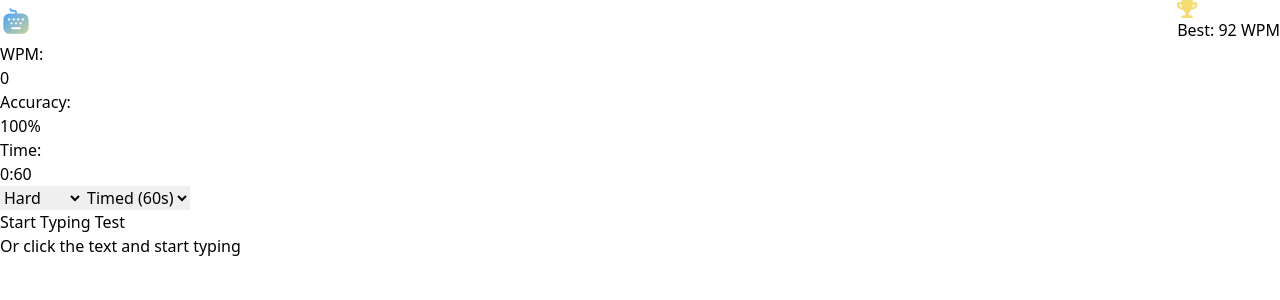
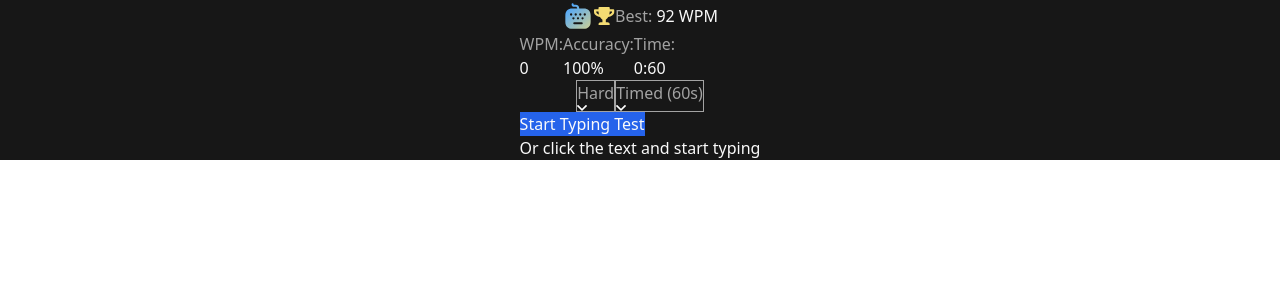
Before and after one commit to uconnwomensbball/typing-speed-test-app, a React (Vite) app: page / in a window 1280 px wide. Shown: the top 300 px of the page. Built offline with nearby package versions, Linux system fonts and the light colour scheme.

Commit message:
26 Apr 26 - styles:general; feat: checked radiobtn functionality; initial start test functionality; chore: added footer

```diff
--- a/src/App.jsx
+++ b/src/App.jsx
@@ -4,45 +4,77 @@ import { useState } from 'react'
 function App() {
 
   const [isInitialScreen, setInitialScreen] = useState(true)
+  const [isDifficultyMenuDisplayed, setIsDifficultyMenuDisplayed] = useState(false)
+  const [isTestTypeMenuDisplayed, setIsTypeTestMenuDisplayed] = useState(false)
+
   return (
-    <>
+    <div className="bg-neutral-900 flex flex-col justify-center items-center">
+
       <header className="flex flex-row justify-between items-center">
         <img src="src\assets\images\logo-small.svg"/>
-        <div>
+        <div className="flex flex-row justify-center items-center">
         <img src="src\assets\images\icon-personal-best.svg"/>
-        <p>Best: 92 WPM</p>
+        <p className="text-neutral-400">Best: <span className="text-neutral-50">92 WPM</span></p>
         </div>
       </header>
 
       <main>
-        <nav>
+        <nav className="flex flex-row">
           <div>
-            <p>WPM:</p>
-            <p>0</p>
+            <p className="text-neutral-400">WPM:</p>
+            <p className="text-neutral-50">0</p>
           </div>
           <div>
-            <p>Accuracy:</p>
-            <p>100%</p>
+            <p className="text-neutral-400">Accuracy:</p>
+            <p className="text-neutral-50">100%</p>
           </div>
           <div>
-            <p>Time:</p>
-            <p>0:60</p>
+            <p className="text-neutral-400">Time:</p>
+            <p className="text-neutral-50">0:60</p>
           </div>
-        <select>
-          <option><button type="radio"></button>Hard</option>
-          <option><button type="radio"></button>Medium</option>
-          <option><button type="radio"></button>Easy</option>
-        </select>
-        <select>
-          <option><button type="radio"></button>Timed (60s)</option>
-          <option><button type="radio"></button>Passage</option>
-        </select>
         </nav>
-        <button>Start Typing Test</button>
-        <p>Or click the text and start typing</p>
+
+        <div className="flex flex-row justify-center items-center">
+          <div className="border border-neutral-400 pointer" onClick={()=>setIsDifficultyMenuDisplayed(prevVal=>!prevVal)}>
+            <p className="text-neutral-400">Hard</p>
+            <img src="src\assets\images\icon-down-arrow.svg"/>
+          </div>
+          {isDifficultyMenuDisplayed && <div className="flex flex-col justify-center items-center border text-neutral-50">
+            <div className="flex flex-row justify-center items-center">
+                <input type="radio" name="difficulty" value="hard"></input>
+                <p>Hard</p>
+            </div>
+            <div className="flex flex-row justify-center items-center">
+              <input type="radio" name="difficulty" value="medium"></input>
+              <p>Medium</p>
+            </div>
+            <div className="flex flex-row justify-center items-center">
+              <input type="radio" name="difficulty" value="easy"></input>
+              <p>Easy</p>
+            </div>
+          </div>}
+
+          <div className="border border-neutral-400 pointer" onClick={()=>setIsTypeTestMenuDisplayed(prevVal=>!prevVal)}>
+            <p className="text-neutral-400">Timed (60s)</p>
+            <img src="src\assets\images\icon-down-arrow.svg" />
+          </div>
+          {isTestTypeMenuDisplayed && <div className="text-neutral-50">
+            <div className="flex flex-row justify-center items-center">
+              <input type="radio" name="test-type" value="timed"></input>
+              <p>Timed (60s)</p>
+            </div>
+            <div className="flex flex-row justify-center items-center">
+              <input type="radio" name="test-type" value="passage"></input>
+              <p>Passage</p>
+            </div>
+          </div>}
+        </div>
+
+        <button className="text-neutral-50 bg-blue-600">Start Typing Test</button>
+        <p className="text-neutral-50">Or click the text and start typing</p>
 
       </main>
-    </>
+    </div>
   )
 }
 
```
